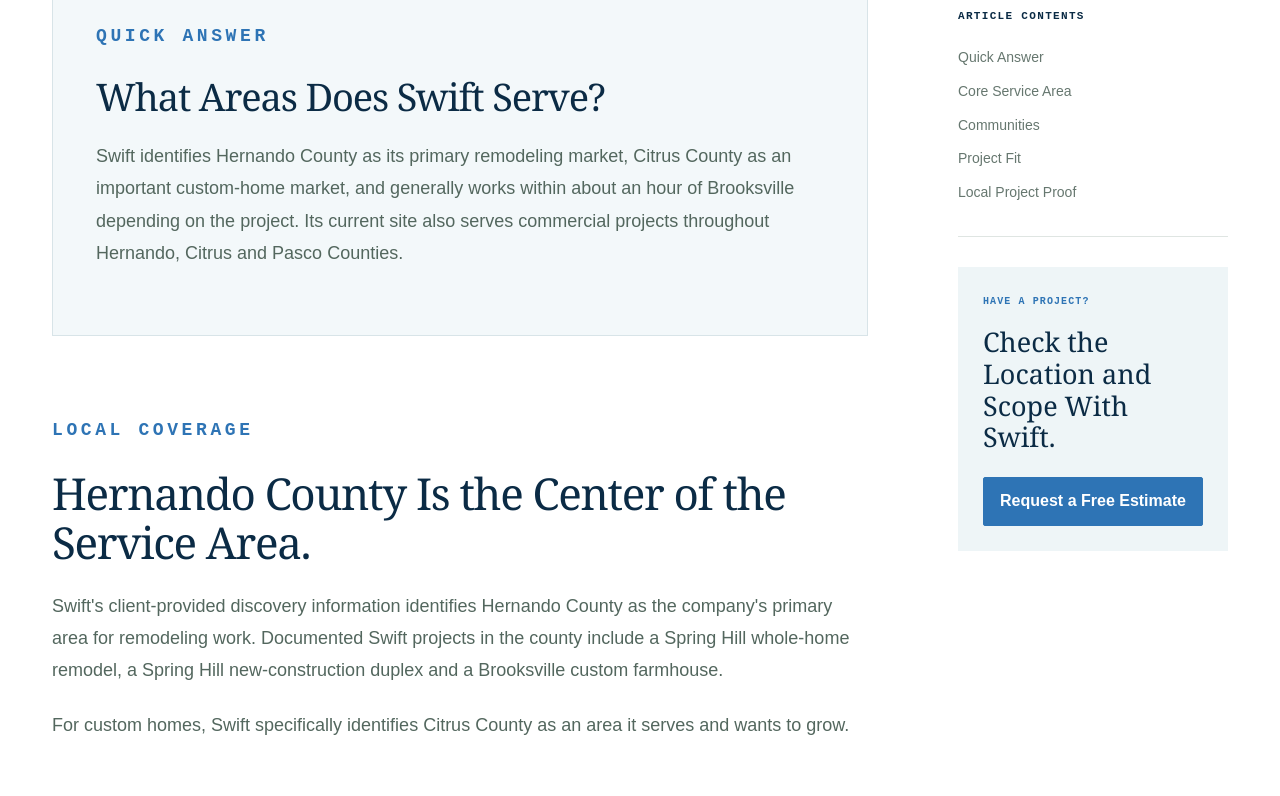
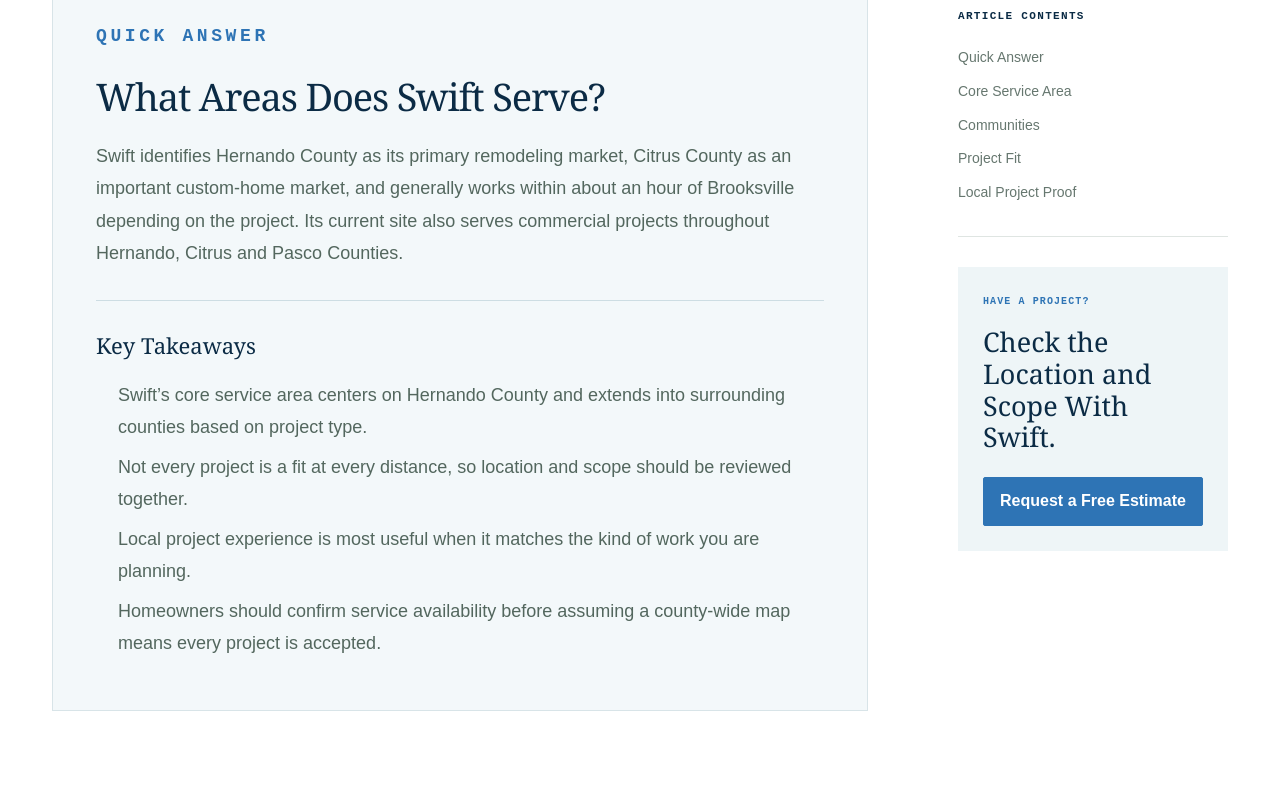
Before and after one commit to stylus1274/swift, a Next.js app: page /blog/swift-service-area-spring-hill-citrus-county in a window 1280 px wide. Shown: the part 1425-2221 px from the top of the page. Built offline with nearby package versions, Linux system fonts and the light colour scheme.

Commit message:
Add key takeaways to swift-service-area-spring-hill-citrus-county

```diff
--- a/app/blog/swift-service-area-spring-hill-citrus-county/page.tsx
+++ b/app/blog/swift-service-area-spring-hill-citrus-county/page.tsx
@@ -15,7 +15,17 @@ export default function Page(){return <main className="blog-page article-page"><
 <figure className="article-hero-image"><img src="/assets/projects/brooksville-custom-farmhouse/exterior.jpg" alt="Completed Swift custom farmhouse in Brooksville, Florida"/><figcaption>Swift&apos;s documented work includes both remodeling and ground-up construction in Hernando County.</figcaption></figure>
 <div className="article-shell"><aside className="article-sidebar"><div className="article-contents"><p>Article Contents</p><a href="#quick-answer">Quick Answer</a><a href="#core-area">Core Service Area</a><a href="#communities">Communities</a><a href="#project-fit">Project Fit</a><a href="#proof">Local Project Proof</a></div><div className="article-sidebar-cta"><p>Have a Project?</p><h2>Check the Location and Scope With Swift.</h2><a className="button blog-primary" href="/contact">Request a Free Estimate</a></div></aside>
 <article className="article-body">
-<section className="article-answer" id="quick-answer"><p className="eyebrow">QUICK ANSWER</p><h2>What Areas Does Swift Serve?</h2><p>Swift identifies Hernando County as its primary remodeling market, Citrus County as an important custom-home market, and generally works within about an hour of Brooksville depending on the project. Its current site also serves commercial projects throughout Hernando, Citrus and Pasco Counties.</p></section>
+<section className="article-answer" id="quick-answer"><p className="eyebrow">QUICK ANSWER</p><h2>What Areas Does Swift Serve?</h2><p>Swift identifies Hernando County as its primary remodeling market, Citrus County as an important custom-home market, and generally works within about an hour of Brooksville depending on the project. Its current site also serves commercial projects throughout Hernando, Citrus and Pasco Counties.</p>
+          <div className="article-takeaways">
+            <strong>Key Takeaways</strong>
+            <ul>
+              <li>Swift’s core service area centers on Hernando County and extends into surrounding counties based on project type.</li>
+              <li>Not every project is a fit at every distance, so location and scope should be reviewed together.</li>
+              <li>Local project experience is most useful when it matches the kind of work you are planning.</li>
+              <li>Homeowners should confirm service availability before assuming a county-wide map means every project is accepted.</li>
+            </ul>
+          </div>
+        </section>
 <section id="core-area"><p className="eyebrow">LOCAL COVERAGE</p><h2>Hernando County Is the Center of the Service Area.</h2><p>Swift&apos;s client-provided discovery information identifies Hernando County as the company&apos;s primary area for remodeling work. Documented Swift projects in the county include a Spring Hill whole-home remodel, a Spring Hill new-construction duplex and a Brooksville custom farmhouse.</p><p>For custom homes, Swift specifically identifies Citrus County as an area it serves and wants to grow.</p></section>
 <section id="communities"><p className="eyebrow">COMMUNITIES</p><h2>Service From Spring Hill North Toward Citrus County.</h2>{areas.map(([name,copy,href])=><div key={name}><h3><a href={href}>{name}</a></h3><p>{copy}</p></div>)}</section>
 <section id="project-fit"><p className="eyebrow">PROJECT FIT</p><h2>The Service Radius Depends on the Work.</h2><p>Not every project makes sense at the same distance. Swift&apos;s discovery materials say the company generally considers work within about an hour of Brooksville, while its strongest geographic priorities vary by service. Remodeling is centered in Hernando County, and custom-home work extends into Citrus County.</p><div className="article-factor-grid"><div><strong>New Construction</strong><p>Custom homes and multi-family construction are major growth priorities.</p></div><div><strong>Remodeling</strong><p>Hernando County is the primary remodeling market.</p></div><div><strong>Commercial</strong><p>Commercial services are offered across Hernando, Citrus and Pasco Counties.</p></div><div><strong>Project Scope</strong><p>Availability depends on the type, location and current schedule.</p></div></div></section>
```
